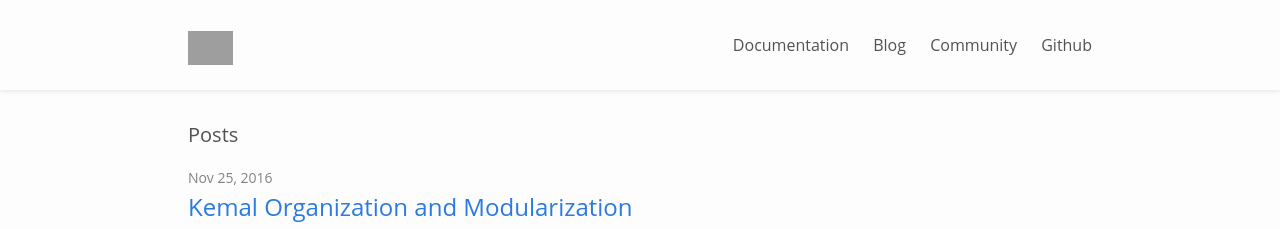
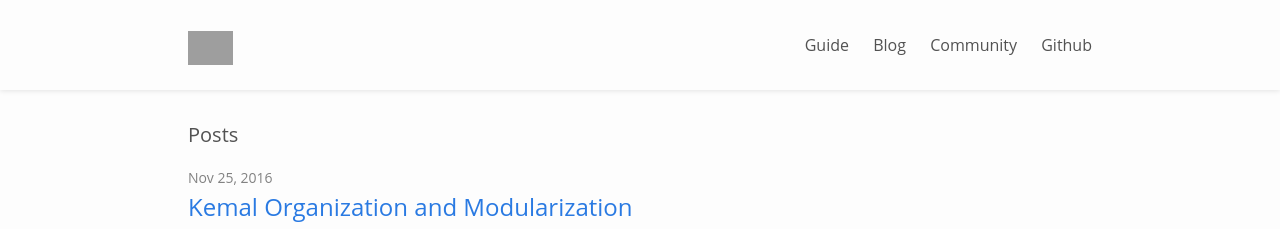
Before and after one commit to kemalcr/kemal, a Jekyll site: the page built from blog/index.html, in a window 1280 px wide. Shown: the top 229 px of the page. Built offline with Jekyll 4.4.1, drawn with Linux system fonts in a browser that asks for light colours; grey boxes are pictures that could not be loaded.

Commit message:
Rename doc link to guide

```diff
--- a/_config.yml
+++ b/_config.yml
@@ -17,7 +17,7 @@ collections:
     output: true
 
 nav_bars:
-  - title: "Documentation"
+  - title: "Guide"
     url: "/docs/getting_started"
   - title: "Blog"
     url: "/blog"
```
